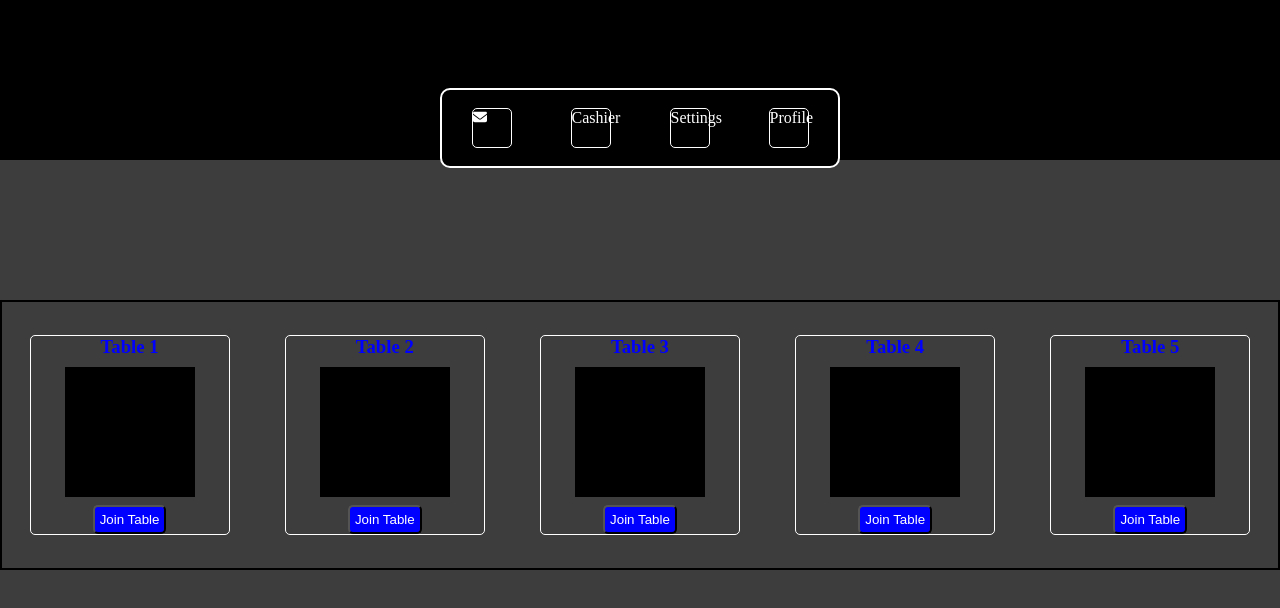
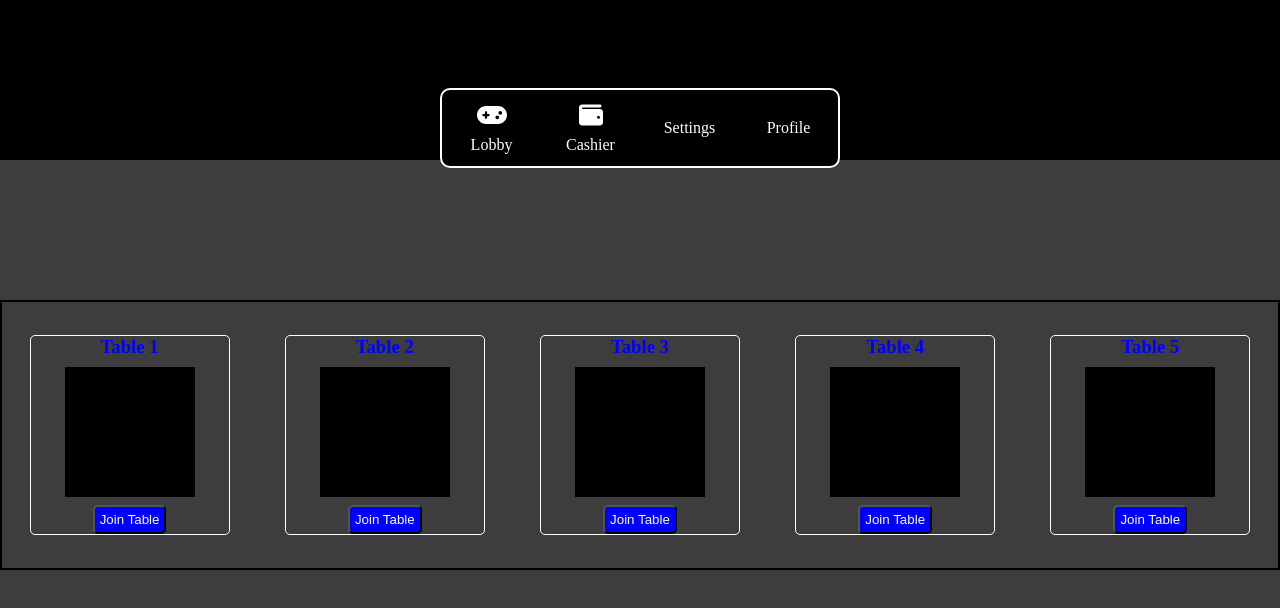
Before and after one commit to lavell119/pong_react, a React (Create React App) app in the folder frontend/: page / in a window 1280 px wide. Shown: the top 608 px of the page. Built offline with nearby package versions, Linux system fonts and the light colour scheme; no server answers.

Commit message:
added lobby and cashier logos (xl size) to lobby-menu

```diff
--- a/frontend/src/App.css
+++ b/frontend/src/App.css
@@ -40,11 +40,14 @@
 }
 
 .lobby_menu_item {
-  height: 40px;
-  width: 40px;
+  height: 60px;
+  width: 60px;
   border-radius: 5px;
-  border: 1px solid rgb(255, 255, 255);
-  background: black;
+  display: flex;
+  align-items: center;
+  justify-content: space-around;
+  flex-direction: column;
+  cursor: pointer;
 }
 
 .lobby_table {
--- a/frontend/src/components/Lobby.js
+++ b/frontend/src/components/Lobby.js
@@ -1,6 +1,8 @@
 import React from 'react'
 import { FontAwesomeIcon } from '@fortawesome/react-fontawesome'
 import { faEnvelope } from '@fortawesome/free-solid-svg-icons'
+import { faGamepad } from '@fortawesome/free-solid-svg-icons'
+import { faWallet } from '@fortawesome/free-solid-svg-icons'
 import LobbyTables from './LobbyTables'
 
 export default function Lobby() {
@@ -8,8 +10,8 @@ export default function Lobby() {
     <div className="lobby">
         <div className="lobby_header">
             <div className="lobby_menu">
-                <div className="lobby_menu_item"><FontAwesomeIcon icon={faEnvelope} size="sm" style={{color: "#ffffff",}} /></div>
-                <div className="lobby_menu_item">Cashier</div>
+                <div className="lobby_menu_item"><FontAwesomeIcon icon={faGamepad} size="xl" style={{color: "#ffffff",}} />Lobby</div>
+                <div className="lobby_menu_item"><FontAwesomeIcon icon={faWallet} size="xl" style={{color: "#ffffff",}} />Cashier</div>
                 <div className="lobby_menu_item">Settings</div>
                 <div className="lobby_menu_item">Profile</div>
 
```
